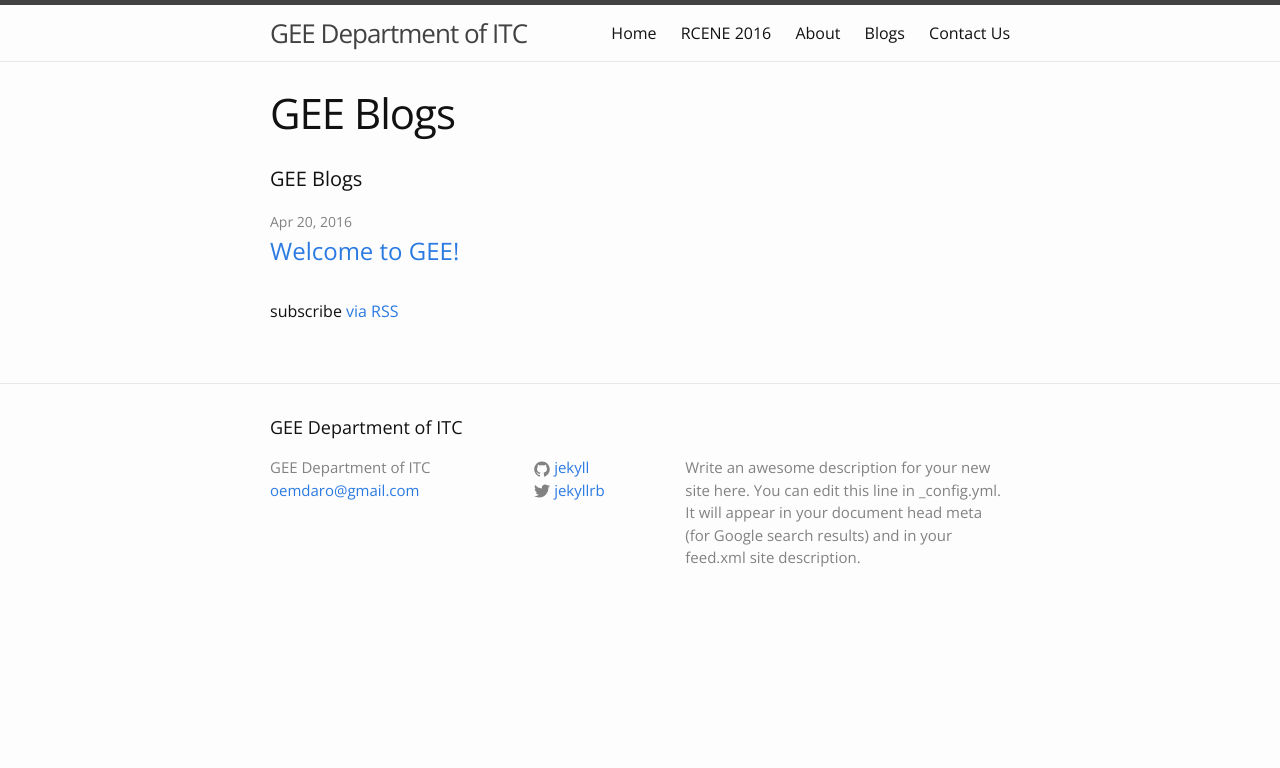
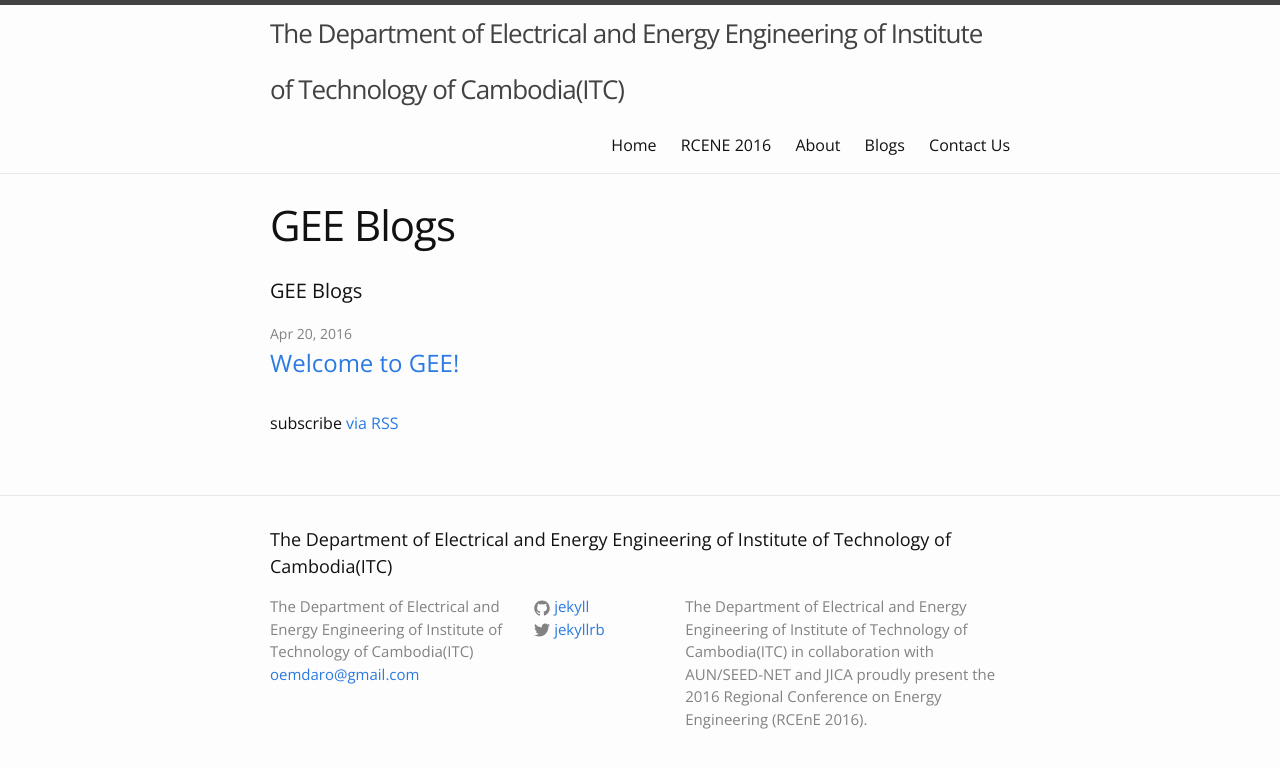
Before and after one commit to gee-itc/gee-itc.github.io, a Jekyll site: the page built from blogs.html, in a window 1280 px wide. Shown: the top 768 px of the page. Built offline with Jekyll 4.4.1, drawn with Linux system fonts in a browser that asks for light colours.

Commit message:
Update config

```diff
--- a/_config.yml
+++ b/_config.yml
@@ -6,12 +6,15 @@
 # 'jekyll serve'. If you change this file, please restart the server process.
 
 # Site settings
-title: GEE Department of ITC
+title: >
+  The Department of Electrical and Energy Engineering of
+  Institute of Technology of Cambodia(ITC)
 email: oemdaro@gmail.com
 description: > # this means to ignore newlines until "baseurl:"
-  Write an awesome description for your new site here. You can edit this
-  line in _config.yml. It will appear in your document head meta (for
-  Google search results) and in your feed.xml site description.
+  The Department of Electrical and Energy Engineering of
+  Institute of Technology of Cambodia(ITC) in collaboration with AUN/SEED-NET
+  and JICA proudly present the 2016 Regional Conference on Energy Engineering
+  (RCEnE 2016).
 baseurl: "" # the subpath of your site, e.g. /blog
 url: "http://gee-itc.github.io" # the base hostname & protocol for your site
 twitter_username: jekyllrb
```
